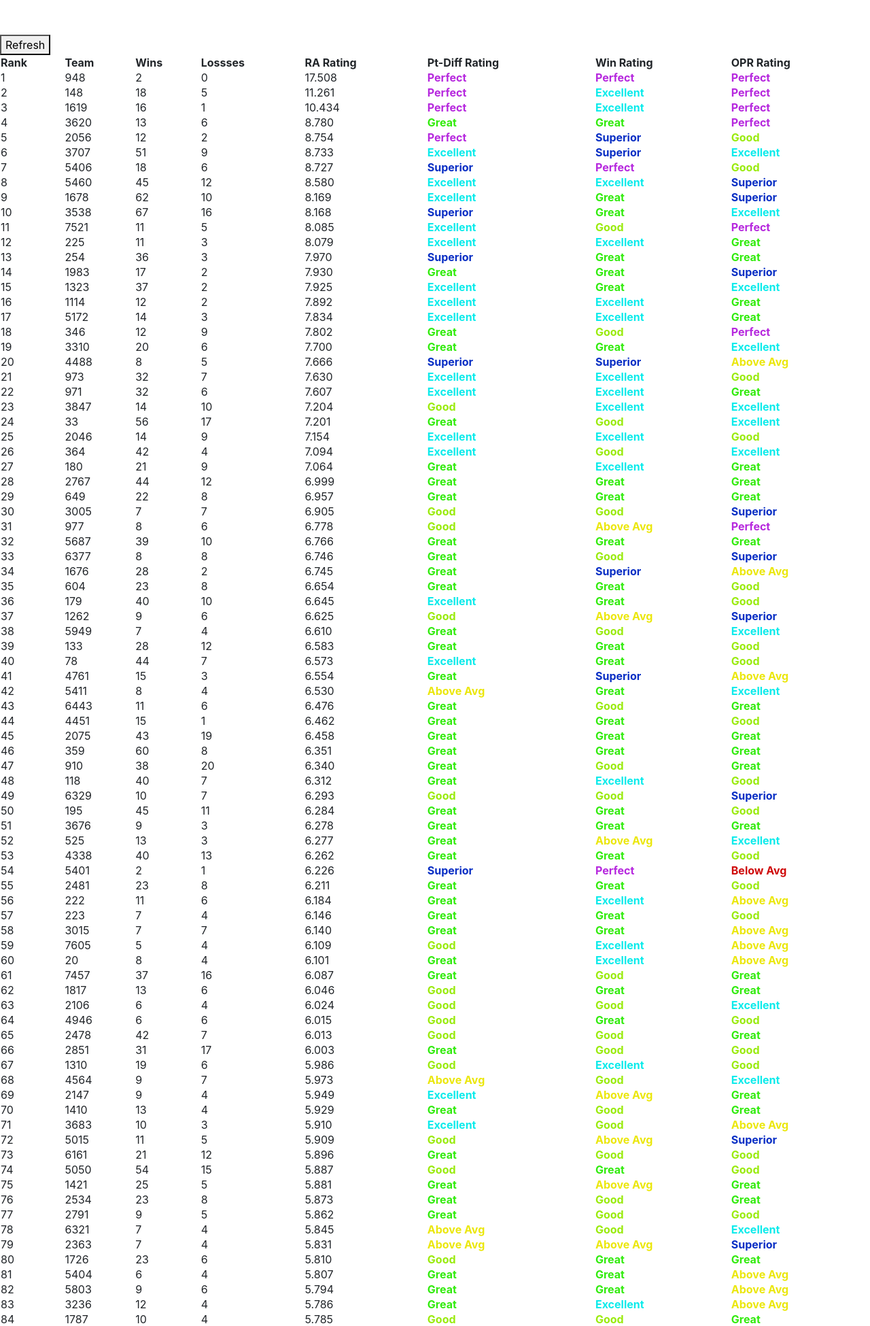
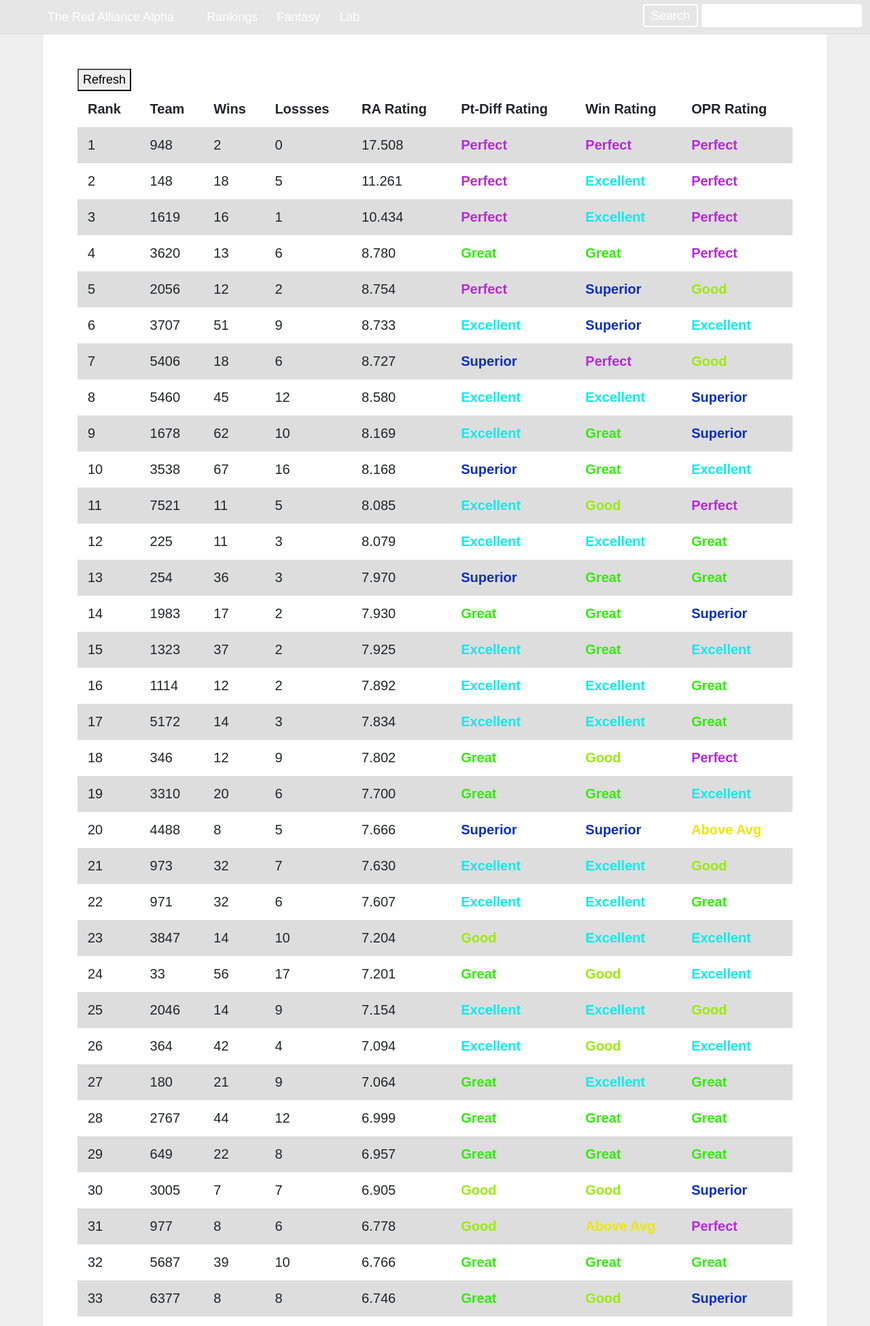
Before and after one commit to lapickett/Red-Alliance, a PHP site: page / in a window 1280 px wide. Shown: the top 1950 px of the page at 68% size. Run offline with PHP 8.4, Linux system fonts and the light colour scheme.

Commit message:
Add files via upload

```diff
--- a/css/navigation.css
+++ b/css/navigation.css
@@ -2,6 +2,7 @@
     width: 100%;
     height: 51px;
     overflow: hidden;
+    background-color: rgb(230, 230, 230);
 }
 .nav-container {
     display: table-cell;
@@ -54,7 +55,7 @@
 
 .nav .nav-title:hover {
     cursor: pointer;
-    color: rgb(209, 209, 209);
+    color: rgb(197, 0, 0);
     transition: color .2s;
 }
 
--- /dev/null
+++ b/css/rankStyle.css
@@ -0,0 +1,58 @@
+* {
+	font-size: 18px; /* Default font size */
+}
+
+body {
+	background-color: #EEE;
+	font-family: Futura Md BT, Arial, sans-serif;
+	margin: 0;
+}
+
+a {
+	text-decoration: none;
+	color: red;
+}
+
+h1, h2, h3{
+	margin: 0;
+}
+
+#container{
+	background-color: white;
+	width: 90%;
+	margin-left: auto;
+	margin-right: auto;
+}
+
+#content{
+	padding: 50 50 50 50px;
+	width: 60% px;
+	float: center;
+}
+
+table {
+    border: 0px solid #CCC;
+    border-collapse: collapse;
+}
+
+th, td{
+	border: none;
+	padding: 15px;
+	font-size: 20px;
+}
+
+th{
+	text-align: left;
+}
+
+tr:nth-child(even) {
+  background-color: #dddddd;
+}
+
+#footer{
+	clear: both;
+	padding: 10px;
+	background-color: #999999;
+	color: white;
+	text-align: right;
+}
```
Also changed, not shown: css/teamStyle.css (added, +87 -0 lines), css/nav.css (line endings or trailing spaces).
